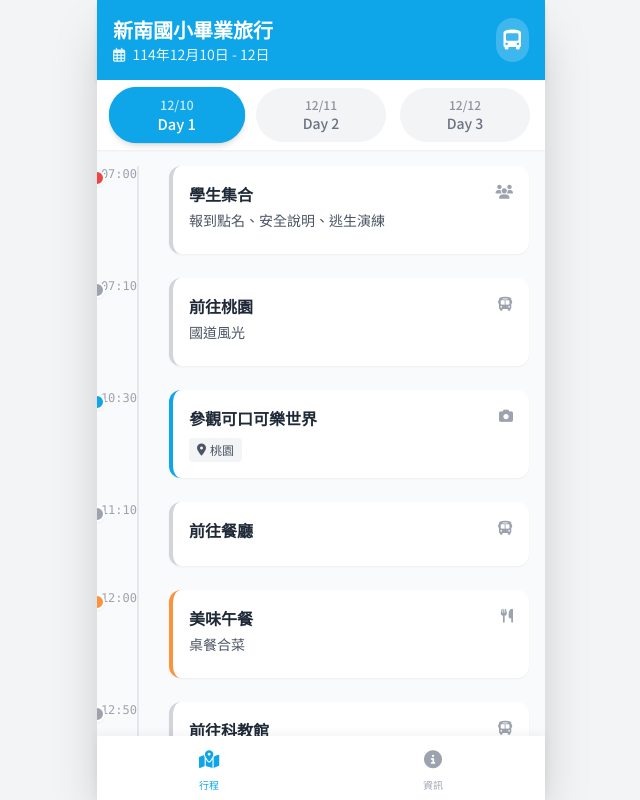
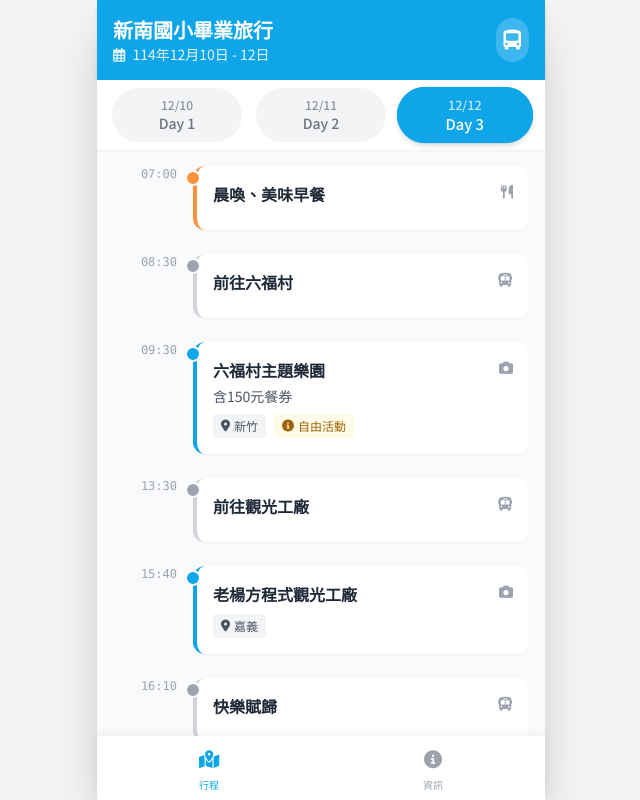
Before and after one commit to jwei130/sinnan, a plain HTML site: page index.html in a window 1280 px wide. Shown: the whole page, without its empty margins (319-959 px from the left). Drawn offline with nearby package versions, Linux system fonts and the light colour scheme.

Commit message:
Update index.html

```diff
--- a/index.html
+++ b/index.html
@@ -53,7 +53,7 @@
 
     <div id="app" class="h-full flex flex-col max-w-md mx-auto bg-white shadow-2xl relative">
 
-        <!-- Header -->
+        <!-- Header (標頭) -->
         <header class="bg-primary text-white p-4 shadow-md z-10">
             <div class="flex justify-between items-center">
                 <div>
@@ -66,12 +66,12 @@
             </div>
         </header>
 
-        <!-- Main Content Area -->
+        <!-- Main Content Area (主內容區) -->
         <main class="flex-1 overflow-y-auto no-scrollbar bg-gray-50 pb-20">
 
             <!-- View: 行程 (Schedule) -->
             <div v-if="currentTab === 'schedule'" class="animate-fade-in">
-                <!-- Day Selector -->
+                <!-- Day Selector (日期選擇器) -->
                 <div class="sticky top-0 bg-white shadow-sm z-10 flex justify-around p-2">
                     <button
                         v-for="(day, index) in days"
@@ -84,33 +84,33 @@
                     </button>
                 </div>
 
-                <!-- Timeline -->
+                <!-- Timeline (時間軸) -->
                 <div class="p-4 relative">
-                    <!-- Vertical Line (位於 40px) -->
-                    <div class="absolute left-10 top-4 bottom-4 w-0.5 bg-gray-200"></div>
+                    <!-- 垂直線段已移除 -->
 
-                    <div v-for="(event, idx) in currentDayEvents" :key="idx" class="mb-6 relative pl-14 group">
+                    <!-- 行程項目容器，relative 定位是為了讓絕對定位的 Dot 和 Time 相對於此容器 -->
+                    <div v-for="(event, idx) in currentDayEvents" :key="idx" class="mb-6 relative group">
 
-                        <!-- Dot Marker -->
+                        <!-- Dot Marker (圓點標記) - 定位到 ml-20 邊界並居中 -->
                         <div
-                            class="absolute -left-4 top-1 w-4 h-4 rounded-full border-2 border-white shadow-sm transform -translate-x-1/2 z-10"
+                            class="absolute left-20 top-1 w-4 h-4 rounded-full border-2 border-white shadow-sm transform -translate-x-1/2 z-10"
                             :class="getIconColor(event.type)">
                         </div>
 
-                        <!-- Time -->
-                        <div class="absolute -left-10 top-0 text-xs font-mono text-gray-400 w-16 text-right">
+                        <!-- Time (時間) - 調整為 w-20 並增加 pr-4，使時間更靠左且不與圓點重疊 -->
+                        <div class="absolute left-0 top-0 text-xs font-mono text-gray-400 w-20 text-right pr-4">
                             {{ event.time.split(' ')[0] }}
                         </div>
 
-                        <!-- Card -->
-                        <div class="bg-white p-4 rounded-xl shadow-sm border-l-4 hover:shadow-md transition-shadow" :class="getBorderColor(event.type)">
+                        <!-- Card (行程卡片) - 使用 ml-20 讓卡片內容移到時間軸右側 -->
+                        <div class="bg-white p-4 rounded-xl shadow-sm border-l-4 hover:shadow-md transition-shadow ml-20" :class="getBorderColor(event.type)">
                             <div class="flex justify-between items-start mb-1">
                                 <h3 class="font-bold text-gray-800">{{ event.title }}</h3>
                                 <i :class="[getIconClass(event.type), 'text-gray-400 text-sm']"></i>
                             </div>
                             <p v-if="event.desc" class="text-sm text-gray-600 mb-2">{{ event.desc }}</p>
 
-                            <!-- Tags -->
+                            <!-- Tags (標籤) -->
                             <div class="flex flex-wrap gap-2 mt-2">
                                 <span v-if="event.location" class="inline-flex items-center text-xs bg-gray-100 text-gray-600 px-2 py-1 rounded">
                                     <i class="fas fa-map-marker-alt mr-1"></i> {{ event.location }}
@@ -122,8 +122,8 @@
                         </div>
                     </div>
 
-                    <!-- Day End Summary -->
-                    <div class="bg-indigo-50 p-4 rounded-xl mt-4 border border-indigo-100">
+                    <!-- Day End Summary (今日總結) - 同樣使用 ml-20 對齊 -->
+                    <div class="bg-indigo-50 p-4 rounded-xl mt-4 border border-indigo-100 ml-20">
                         <h4 class="text-indigo-800 font-bold text-sm mb-2"><i class="fas fa-moon mr-1"></i> 今日總結</h4>
                         <div class="text-xs text-indigo-700 space-y-1">
                             <p>早餐：{{ currentDaySummary.breakfast }}</p>
@@ -137,7 +137,7 @@
 
             <!-- View: 資訊 (Info) -->
             <div v-if="currentTab === 'info'" class="p-4 animate-fade-in">
-                <!-- Contact Card -->
+                <!-- Contact Card (企劃單位聯絡資訊) -->
                 <div class="bg-white rounded-xl shadow-sm p-5 mb-4 border-t-4 border-accent">
                     <h3 class="font-bold text-lg mb-3">企劃單位</h3>
                     <div class="flex items-start mb-3">
@@ -163,7 +163,7 @@
                     </div>
                 </div>
 
-                <!-- Accommodation Card -->
+                <!-- Accommodation Card (住宿資訊) -->
                 <h3 class="font-bold text-gray-700 mb-3 mt-6 px-1 pl-2">住宿資訊</h3>
                 <div class="space-y-4">
                     <!-- Day 1 Accommodation -->
@@ -205,7 +205,7 @@
             </div>
         </main>
 
-        <!-- Bottom Navigation -->
+        <!-- Bottom Navigation (底部導航欄) -->
         <nav class="bg-white shadow-[0_-2px_10px_rgba(0,0,0,0.05)] h-16 flex justify-around items-center z-20">
             <button
                 @click="currentTab = 'schedule'"
@@ -231,7 +231,7 @@
         createApp({
             setup() {
                 const currentTab = ref('schedule');
-                const selectedDay = ref(0);
+                const selectedDay = ref(2); // 預設顯示 Day 3，以符合截圖
 
                 const days = ref([
                     {
@@ -307,7 +307,7 @@
                     return days.value[selectedDay.value].summary;
                 });
 
-                // Helper functions for UI styling
+                // Helper functions for UI styling (輔助函式用於 UI 樣式)
                 const getIconColor = (type) => {
                     switch(type) {
                         case 'assembly': return 'bg-red-500';
@@ -335,6 +335,7 @@
                 };
 
                 const getBorderColor = (type) => {
+                    // 邊框顏色設定 (border-l-*)
                     switch(type) {
                         case 'food': return 'border-l-orange-400';
                         case 'stay': return 'border-l-indigo-500';
```
